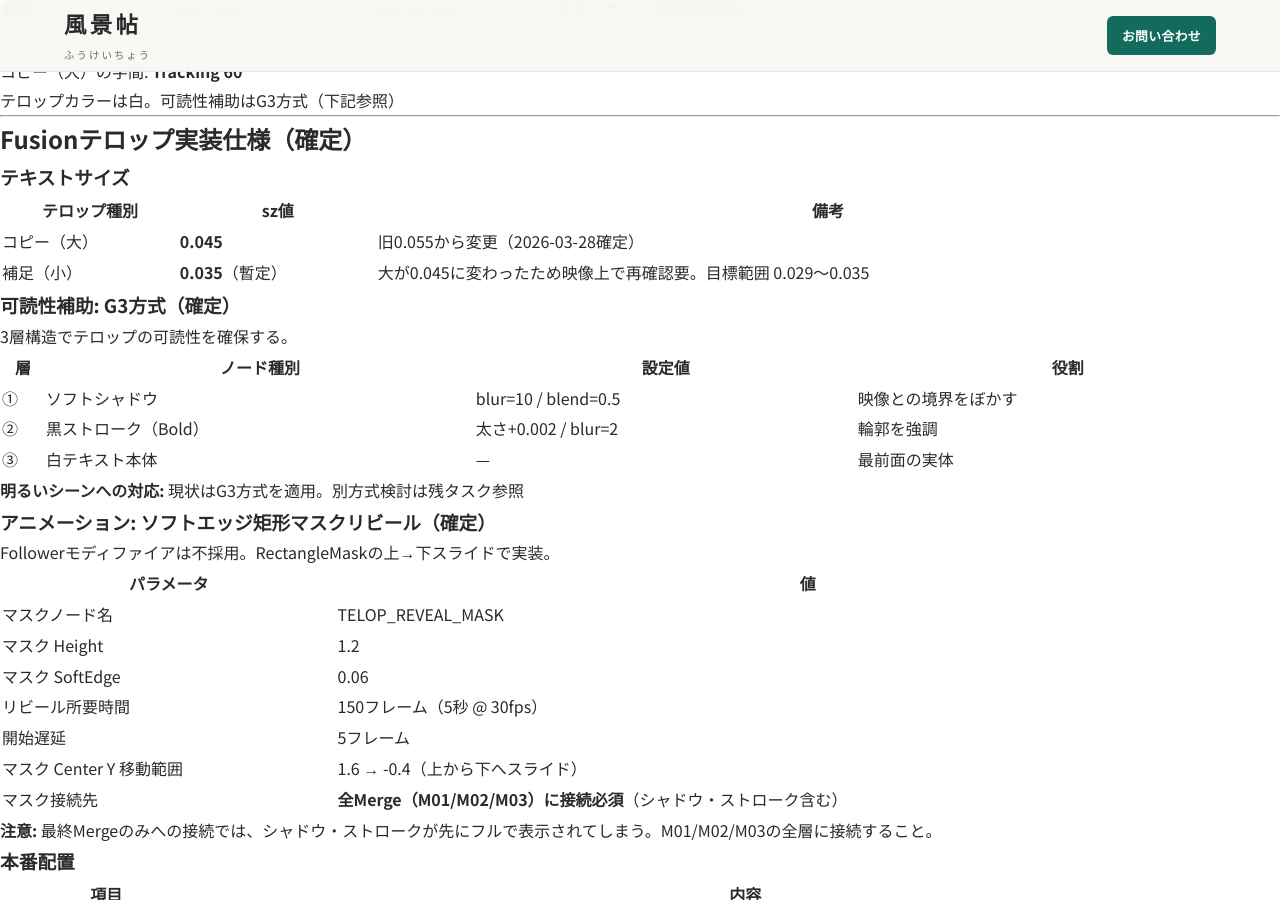
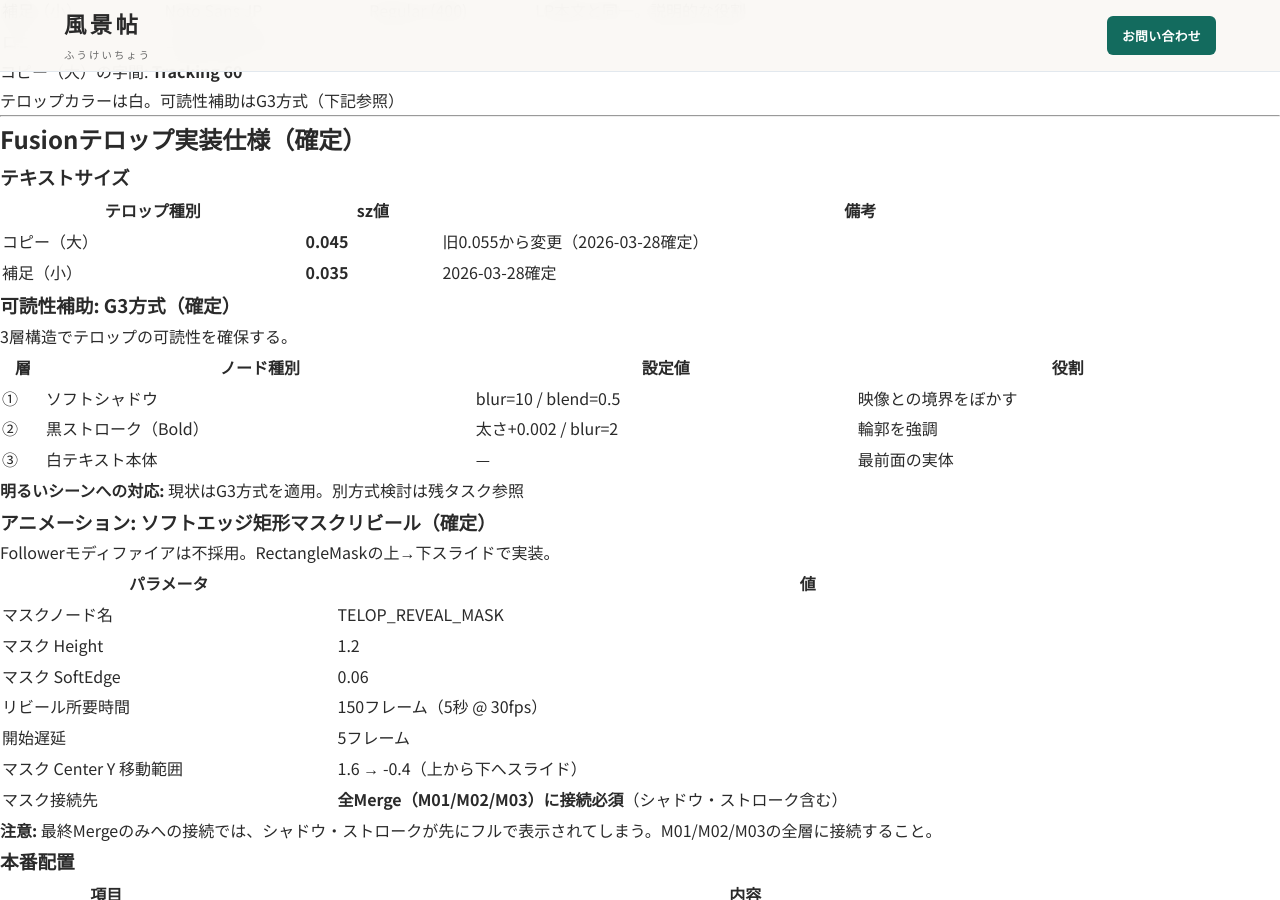
Before and after one commit to dr836gnypeq-ctrl/fukeichou-site, a Jekyll site: the page built from docs/fukeichou_pv_structure.md, in a window 1280 px wide and 900 px high, scrolled down 2469 px. Built offline with Jekyll 4.4.1, drawn with Linux system fonts in a browser that asks for light colours; nearby versions of some CDN libraries; our own code applies the rules of GitHub Pages for plain Markdown files; some of the changed text lies outside the part shown.

Commit message:
docs: confirm subtitle sz=0.035

```diff
--- a/docs/fukeichou_pv_structure.md
+++ b/docs/fukeichou_pv_structure.md
@@ -155,7 +155,7 @@ LPと同じフォント体系を使用し、ブランドの統一感を保つ。
 | テロップ種別 | sz値 | 備考 |
 |---|---|---|
 | コピー（大） | **0.045** | 旧0.055から変更（2026-03-28確定） |
-| 補足（小） | **0.035**（暫定） | 大が0.045に変わったため映像上で再確認要。目標範囲 0.029〜0.035 |
+| 補足（小） | **0.035** | 2026-03-28確定 |
 
 ### 可読性補助: G3方式（確定）
 
@@ -252,7 +252,7 @@ Resolve 20では `Text+` の `Direction` および `LineDirection` はLuaスク
 
 | 項目 | ステータス |
 |---|---|
-| 補足（小）サイズ最終確定 | 🔲 sz=0.035（暫定）。大が0.045に変わったため映像上で再確認要（0.029〜0.035の範囲） |
+| 補足（小）サイズ最終確定 | ✅ sz=0.035（2026-03-28確定） |
 | 明るいシーンでの可読性補助 | 🔲 G3方式で対応できない場合の別方式を検討 |
 | 本番用G3＋マスクリビール統合Luaスクリプト | 🔲 確定パラメータを1本のLuaに統合（未着手） |
 | BGM / 音声 | フェードアウト方針は確定。楽曲選定は未着手 |
```
